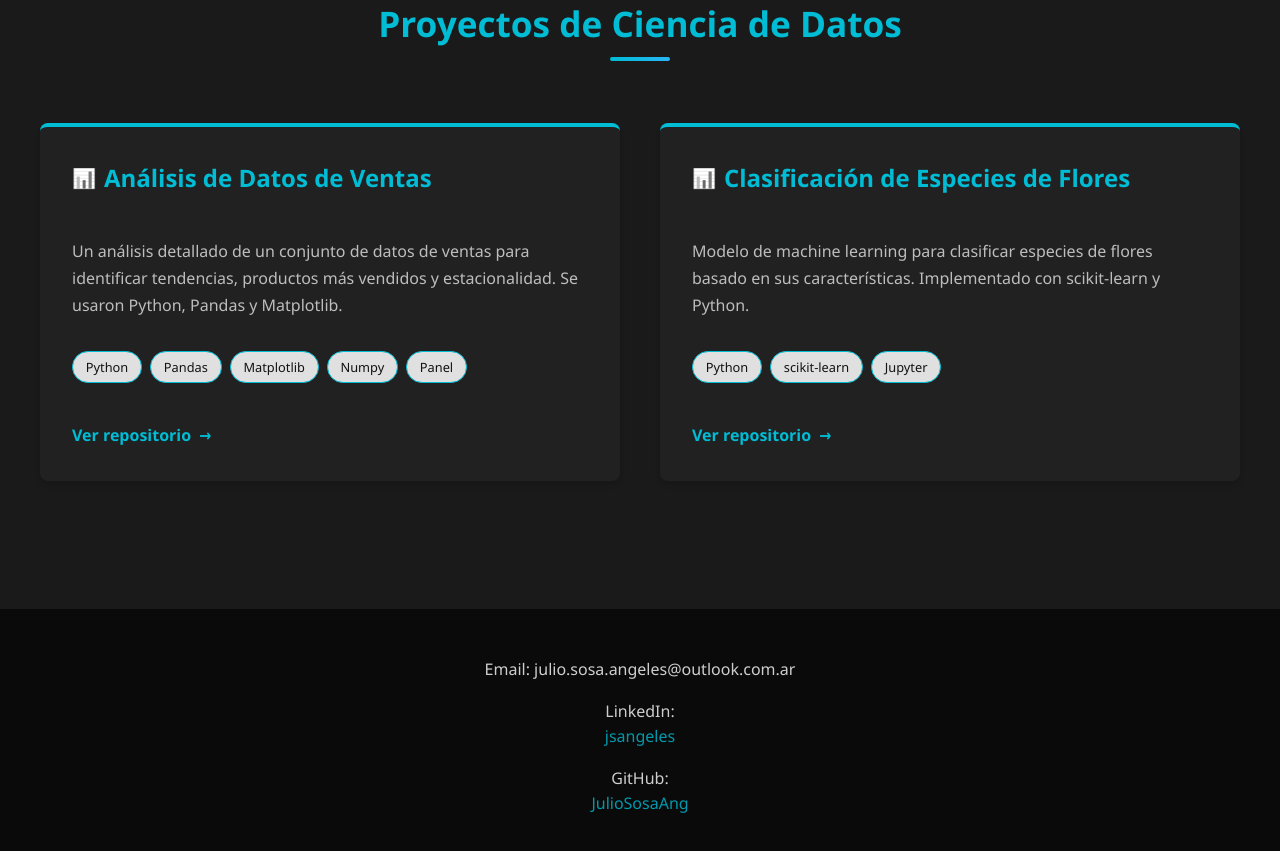
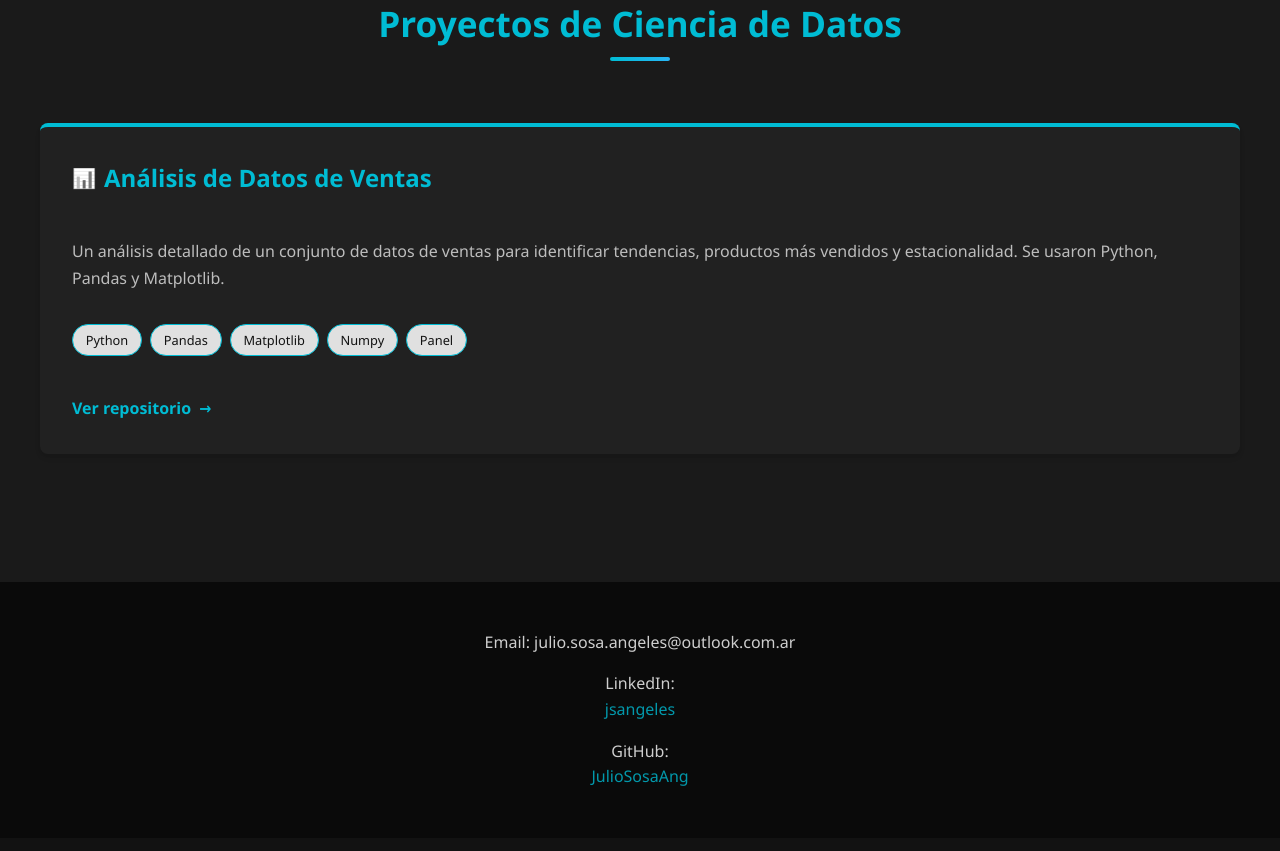
Before and after one commit to JulioSosaAng/mi-portfolio, a React (Vite) app: page / in a window 1280 px wide. Shown: the part 1320-2171 px from the top of the page. Built offline with nearby package versions, Linux system fonts and the light colour scheme.

Commit message:
Update App.jsx

```diff
--- a/src/App.jsx
+++ b/src/App.jsx
@@ -10,12 +10,12 @@ const App = () => {
       link: "https://juliososaang.github.io/analisis_ventas/app.html",
       techs: ["Python", "Pandas", "Matplotlib","Numpy","Panel"]
     },
-    {
-      title: "Clasificación de Especies de Flores",
-      description: "Modelo de machine learning para clasificar especies de flores basado en sus características. Implementado con scikit-learn y Python.",
-      link: "https://github.com/tu-usuario/proyecto-flores",
-      techs: ["Python", "scikit-learn", "Jupyter"]
-    },
+    // {
+    //   title: "Clasificación de Especies de Flores",
+    //   description: "Modelo de machine learning para clasificar especies de flores basado en sus características. Implementado con scikit-learn y Python.",
+    //   link: "https://github.com/tu-usuario/proyecto-flores",
+    //   techs: ["Python", "scikit-learn", "Jupyter"]
+    // },
     // Añade más proyectos aquí
   ];
 
```
